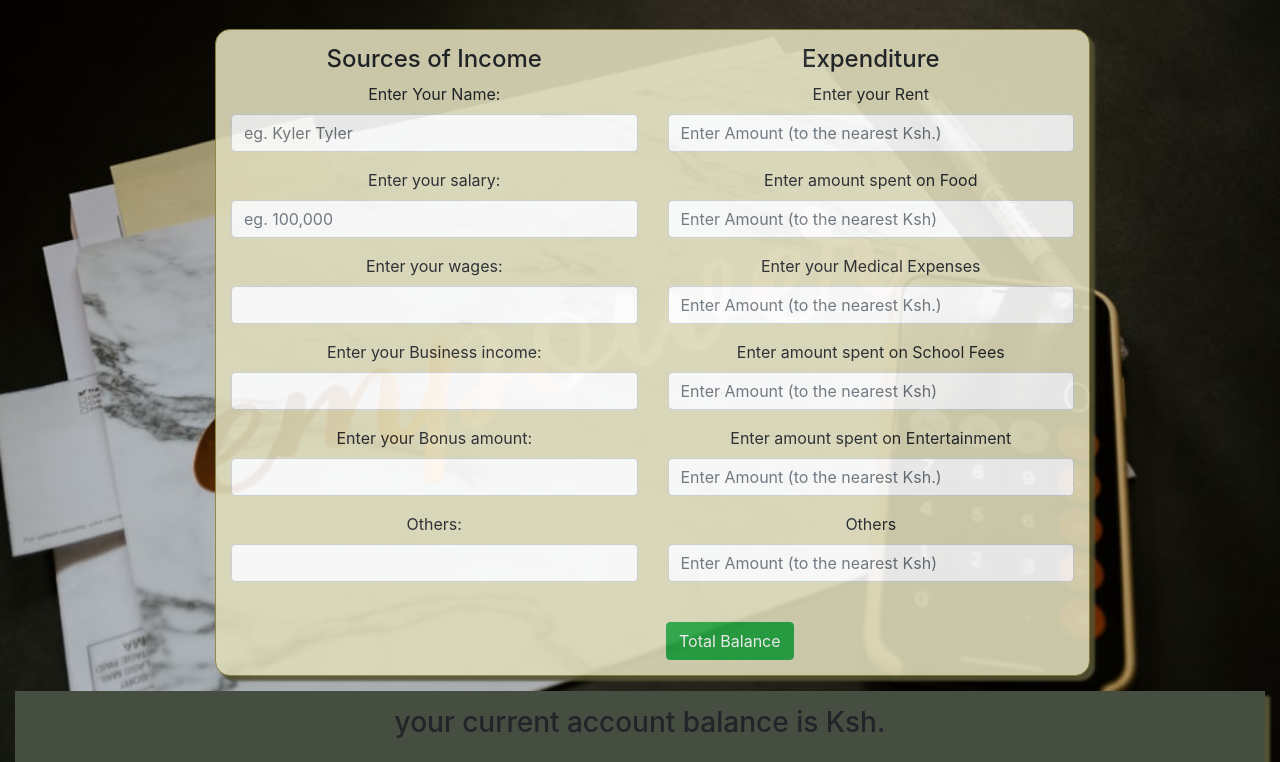
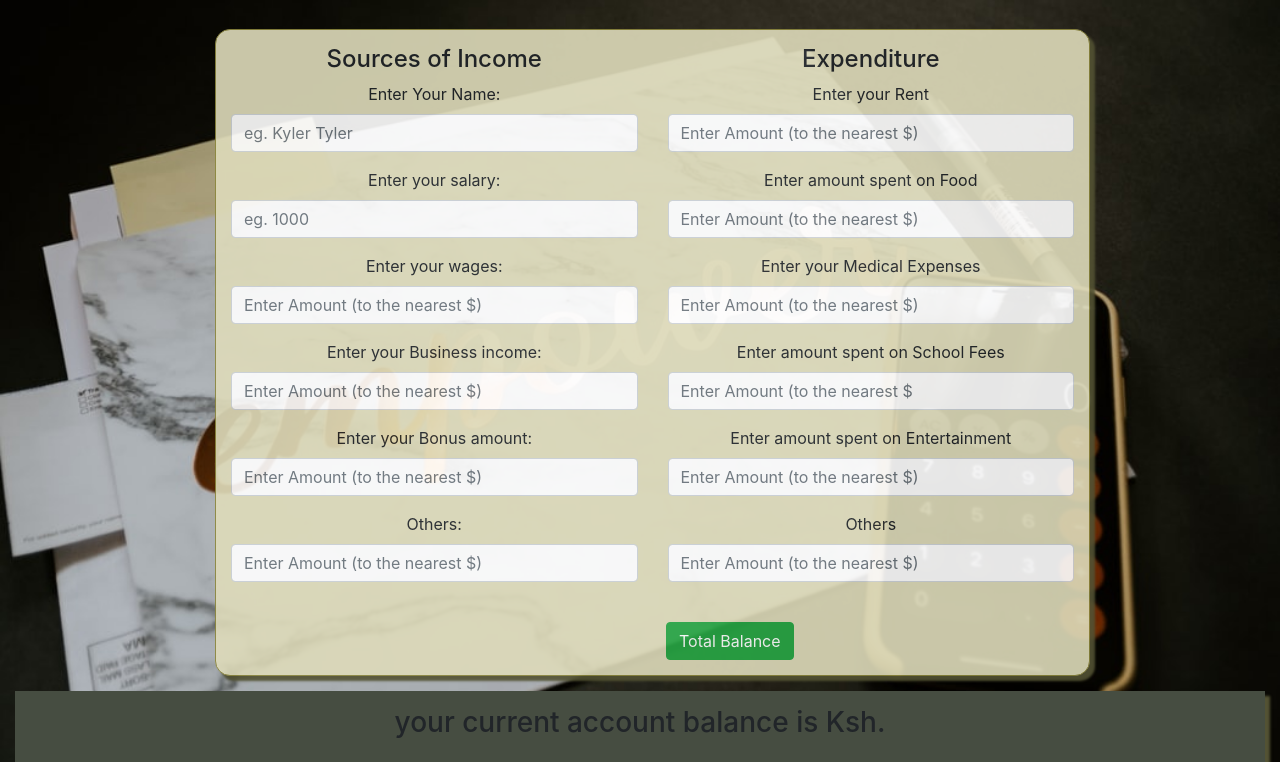
Before and after one commit to EveNyarango/myBenki, a plain HTML site: page service1.html in a window 1280 px wide. Shown: the part 71-833 px from the top of the page. Drawn offline with nearby package versions, Linux system fonts and the light colour scheme.

Commit message:
modify the form by adding required and placeholders

```diff
--- a/service1.html
+++ b/service1.html
@@ -31,23 +31,23 @@
 
                 <div class="form-group">
                     <label for="name">Enter your salary:</label>
-                    <input type="number" class="form-control" id="salary" placeholder="eg. 100,000">
+                    <input type="number" class="form-control" id="salary" placeholder="eg. 1000" required>
                 </div>
                 <div class="form-group">
                     <label for="name">Enter your wages:</label>
-                    <input type="number" class="form-control" id="wages" placeholder="">
+                    <input type="number" class="form-control" id="wages" placeholder="Enter Amount (to the nearest $)" required>
                 </div>
                 <div class="form-group">
                     <label for="name">Enter your Business income:</label>
-                    <input type="number" class="form-control" id="bizna" placeholder="">
+                    <input type="number" class="form-control" id="bizna" placeholder="Enter Amount (to the nearest $)" required>
                 </div>
                 <div class="form-group">
                     <label for="name">Enter your Bonus amount:</label>
-                    <input type="number" class="form-control" id="bonus" placeholder="">
+                    <input type="number" class="form-control" id="bonus" placeholder="Enter Amount (to the nearest $)" required>
                 </div>
                 <div class="form-group">
                     <label for="name">Others:</label>
-                    <input type="number" class="form-control" id="others1" placeholder="">
+                    <input type="number" class="form-control" id="others1" placeholder="Enter Amount (to the nearest $)" required>
                 </div>
                 <br>
 
@@ -60,30 +60,30 @@
                 <div class="form-group">
                     <label for="deposit">Enter your Rent</label>
                     <input type="number" class="form-control" id="rent"
-                        placeholder="Enter Amount (to the nearest Ksh.)">
+                        placeholder="Enter Amount (to the nearest $)" required>
                 </div>
                 <div class="form-group">
                     <label for="withdraw" placeholder='1000.00'>Enter amount spent on Food</label>
-                    <input type='number' id='food' class='form-control' placeholder="Enter Amount (to the nearest Ksh)">
+                    <input type='number' id='food' class='form-control' placeholder="Enter Amount (to the nearest $)" required>
                 </div>
                 <div class="form-group">
                     <label for="deposit">Enter your Medical Expenses </label>
                     <input type="number" class="form-control" id="medical"
-                        placeholder="Enter Amount (to the nearest Ksh.)">
+                        placeholder="Enter Amount (to the nearest $)" required>
                 </div>
                 <div class="form-group">
                     <label for="withdraw" placeholder='1000.00'>Enter amount spent on School Fees</label>
-                    <input type='number' id='fees' class='form-control' placeholder="Enter Amount (to the nearest Ksh)">
+                    <input type='number' id='fees' class='form-control' placeholder="Enter Amount (to the nearest $" required>
                 </div>
                 <div class="form-group">
                     <label for="deposit">Enter amount spent on Entertainment</label>
                     <input type="number" class="form-control" id="entertain"
-                        placeholder="Enter Amount (to the nearest Ksh.)">
+                        placeholder="Enter Amount (to the nearest $)" required>
                 </div>
                 <div class="form-group">
                     <label for="withdraw" placeholder='1000.00'>Others</label>
                     <input type='number' id="others2" class='form-control'
-                        placeholder="Enter Amount (to the nearest Ksh)">
+                        placeholder="Enter Amount (to the nearest $)" required>
                 </div>
             </div>
                 <button type="submit" class="btn btn-success" id="bal">Total Balance</button>
```
